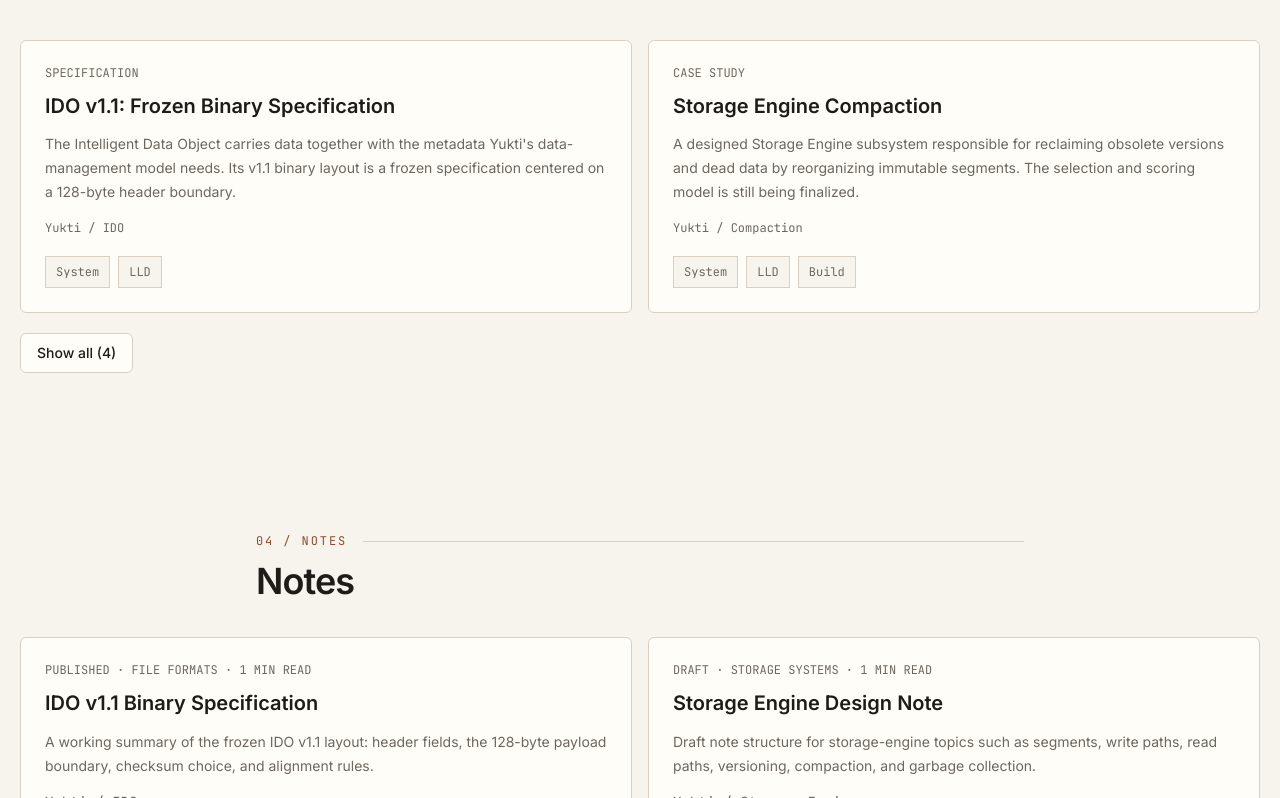
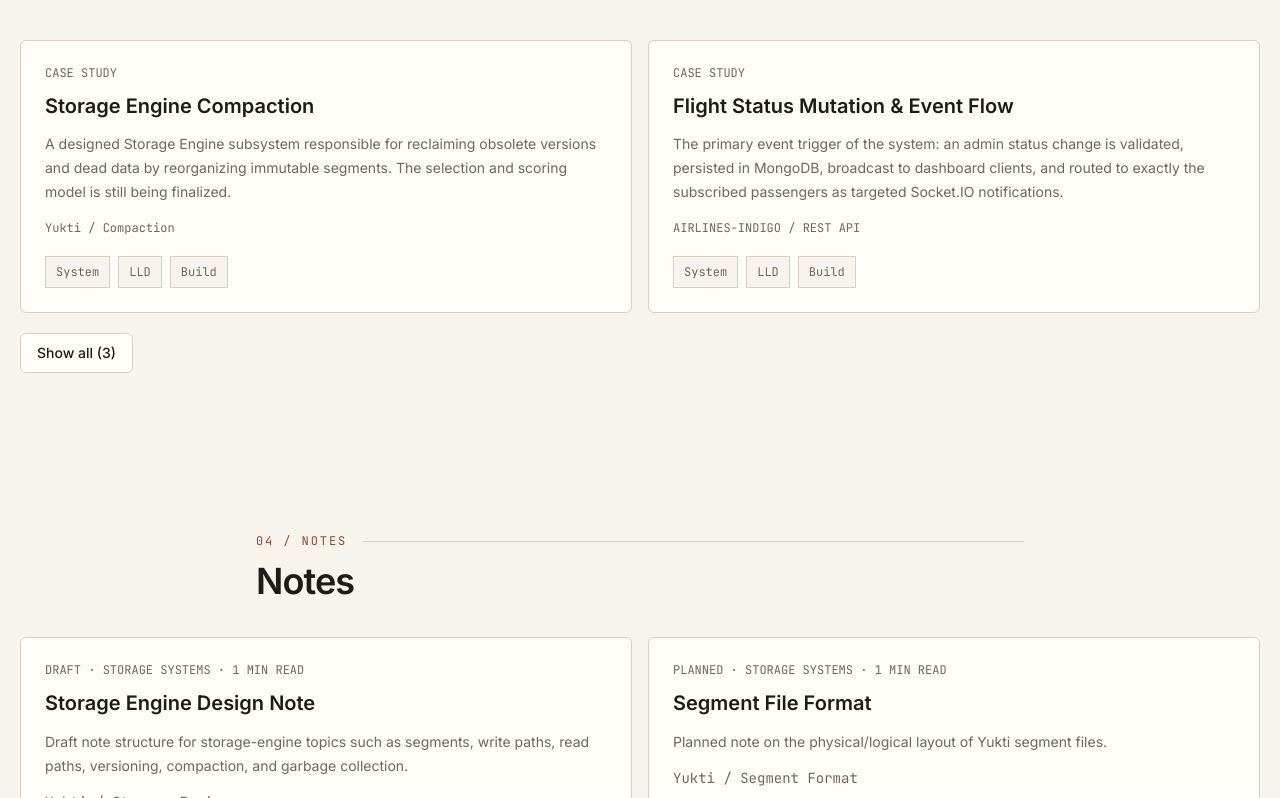
Before and after one commit to adityacoderr/portfolio, a React (Vite) app: page / in a window 1280 px wide. Shown: the part 1882-2680 px from the top of the page. Built offline with nearby package versions, Linux system fonts and the light colour scheme.

Commit message:
Remove IDO v1.1 binary spec content and untrack internal reference docs

```diff
--- a/src/data/portfolio.ts
+++ b/src/data/portfolio.ts
@@ -74,7 +74,7 @@ const yuktiSubsystems: Subsystem[] = [
     id: "ido",
     title: "IDO",
     description:
-      "The Intelligent Data Object is Yukti's data-object abstraction, with a frozen v1.1 binary specification."
+      "The Intelligent Data Object is Yukti's data-object abstraction, carrying data together with the metadata the data-management model needs."
   },
   {
     id: "storage-engine",
@@ -85,7 +85,7 @@ const yuktiSubsystems: Subsystem[] = [
       {
         id: "segment-directory",
         title: "Segment Directory",
-        description: "Engine-wide metadata index of all segments. Frozen architecture (v1.2)."
+        description: "Engine-wide metadata index of all segments."
       },
       {
         id: "segment-format",
@@ -324,106 +324,6 @@ export const technicalWorks: TechnicalWork[] = [
     relatedNoteIds: []
   },
   {
-    id: "yukti-ido-v11",
-    title: "IDO v1.1: Frozen Binary Specification",
-    projectId: "yukti",
-    subsystemId: "ido",
-    pillars: ["system-design", "low-level-design"],
-    type: "specification",
-    tags: ["binary-format", "metadata", "specification"],
-    summary:
-      "The Intelligent Data Object carries data together with the metadata Yukti's data-management model needs. Its v1.1 binary layout is a frozen specification centered on a 128-byte header boundary.",
-    sections: [
-      {
-        label: "Problem",
-        blocks: [
-          {
-            kind: "paragraph",
-            text: "IDO is Yukti's data-object abstraction and has a defined binary specification. It is not simply a normal database row: it carries data together with metadata needed by Yukti's data-management model."
-          }
-        ]
-      },
-      {
-        label: "Metadata model",
-        blocks: [
-          {
-            kind: "list",
-            items: [
-              "Object identity",
-              "Collection / tenant identity",
-              "Version",
-              "Timestamps",
-              "TTL",
-              "Lifecycle",
-              "Consistency",
-              "Durability",
-              "Priority",
-              "Security",
-              "Access semantics",
-              "Payload type / format / properties"
-            ]
-          }
-        ]
-      },
-      {
-        label: "Binary layout",
-        blocks: [
-          {
-            kind: "code",
-            label: "IDO v1.1 header (frozen)",
-            language: "text",
-            code: "Magic                  4 B    IDO1\nSchemaVersion          2 B\nHeaderFlags            4 B\nTotalObjectLength      8 B    uint64\nHeaderLength           2 B\nHeaderChecksum         8 B    XXHash64\nObjectID              24 B    recommended\nCollectionID           4 B\nTenantID               8 B\nObjectVersion          4 B\nCreatedAt              8 B\nLogicalTimestamp      12 B\nTTL                    4 B\nLifecycleFlags         4 B\nConsistencyClass       defined\nDurabilityClass        defined\nBusinessPriority       defined\nSecurityLabelID        defined\nAccessSemantics        defined"
-          }
-        ]
-      },
-      {
-        label: "Layout decisions",
-        blocks: [
-          {
-            kind: "list",
-            items: [
-              "The header is designed around a 128-byte header boundary in the frozen full-object format; the payload begins at the 128-byte boundary.",
-              "The footer is 8-byte aligned.",
-              "The frozen specification uses IDO1 as the magic, a uint64 total object length, and XXHash64 for the header checksum.",
-              "A 24-byte recommended ObjectID and a 12-byte logical/hybrid timestamp are used."
-            ]
-          }
-        ]
-      },
-      {
-        label: "Payload section",
-        blocks: [
-          {
-            kind: "code",
-            label: "Payload fields",
-            language: "text",
-            code: "PayloadType\nPayloadFormat\nPayloadProperties\nPayloadLength\nPayload"
-          }
-        ]
-      },
-      {
-        label: "Small-object modes",
-        blocks: [
-          {
-            kind: "callout",
-            variant: "info",
-            text: "Two size-oriented modes were discussed: a minimal IDO mode for objects approximately below 512 bytes (compact header around 48–64 bytes), and packed paged small objects for payloads approximately below 64 bytes. These are optimization concepts and are not the same thing as the frozen full IDO v1.1 layout unless explicitly specified."
-          }
-        ]
-      },
-      {
-        label: "Status",
-        blocks: [
-          {
-            kind: "callout",
-            text: "Status: Frozen specification."
-          }
-        ]
-      }
-    ],
-    relatedNoteIds: ["yukti-ido-spec"]
-  },
-  {
     id: "yukti-storage-engine-model",
     title: "Storage Engine: Model and Design Sequence",
     projectId: "yukti",
@@ -494,7 +394,7 @@ export const technicalWorks: TechnicalWork[] = [
   },
   {
     id: "yukti-segment-directory-v12",
-    title: "Segment Directory v1.2: Derived-Index Architecture",
+    title: "Segment Directory: Derived-Index Architecture",
     projectId: "yukti",
     subsystemId: "segment-directory",
     pillars: ["system-design", "low-level-design"],
@@ -561,7 +461,7 @@ export const technicalWorks: TechnicalWork[] = [
         blocks: [
           {
             kind: "callout",
-            text: "Status: Frozen architecture (v1.2)."
+            text: "Status: Architecture locked; design record current."
           }
         ]
       }
@@ -608,20 +508,7 @@ export const technicalWorks: TechnicalWork[] = [
         blocks: [
           {
             kind: "paragraph",
-            text: "A major conceptual direction is a Segment Cleaner. It should not blindly compact everything: the design explores evaluating segment health and selecting work based on measurable characteristics. One candidate concept is a Segment Health Score."
-          },
-          {
-            kind: "list",
-            items: [
-              "Obsolete / dead data ratio",
-              "Live-data density",
-              "Version density",
-              "Tombstone density",
-              "Fragmentation",
-              "Read relevance",
-              "Reclaimable space",
-              "Age"
-            ]
+            text: "A major conceptual direction is a Segment Cleaner: rather than blindly compacting everything, the design explores evaluating segment health and selecting work based on measurable characteristics."
           }
         ]
       },
@@ -631,7 +518,7 @@ export const technicalWorks: TechnicalWork[] = [
           {
             kind: "callout",
             variant: "warning",
-            text: "The exact final Segment Health Score formula is not frozen yet; the scoring model is still a design discussion area. Do not claim measured compaction performance unless actual benchmark data exists."
+            text: "The selection and scoring model is still a design discussion area. Do not claim measured compaction performance unless actual benchmark data exists."
           }
         ]
       }
@@ -1333,54 +1220,6 @@ export const technicalWorks: TechnicalWork[] = [
 ];
 
 export const notes: EngineeringNote[] = [
-  {
-    id: "yukti-ido-spec",
-    title: "IDO v1.1 Binary Specification",
-    description:
-      "A working summary of the frozen IDO v1.1 layout: header fields, the 128-byte payload boundary, checksum choice, and alignment rules.",
-    category: "File Formats",
-    tags: ["ido", "binary-format", "checksum", "alignment"],
-    relatedProjectId: "yukti",
-    relatedSubsystemId: "ido",
-    pillarIds: ["system-design", "low-level-design"],
-    status: "published",
-    content: [
-      {
-        label: "Scope",
-        blocks: [
-          {
-            kind: "paragraph",
-            text: "This note is a working summary of the frozen IDO v1.1 specification as maintained in the project reference material. IDO is Yukti's data-object abstraction, not a normal database row: it carries data together with the metadata the data-management model needs."
-          }
-        ]
-      },
-      {
-        label: "Header layout",
-        blocks: [
-          {
-            kind: "code",
-            label: "Frozen header fields",
-            language: "text",
-            code: "Magic                  4 B    IDO1\nSchemaVersion          2 B\nHeaderFlags            4 B\nTotalObjectLength      8 B    uint64\nHeaderLength           2 B\nHeaderChecksum         8 B    XXHash64\nObjectID              24 B    recommended\nCollectionID           4 B\nTenantID               8 B\nObjectVersion          4 B\nCreatedAt              8 B\nLogicalTimestamp      12 B\nTTL                    4 B\nLifecycleFlags         4 B\nConsistencyClass       defined\nDurabilityClass        defined\nBusinessPriority       defined\nSecurityLabelID        defined\nAccessSemantics        defined"
-          }
-        ]
-      },
-      {
-        label: "Layout decisions",
-        blocks: [
-          {
-            kind: "list",
-            items: [
-              "The header is designed around a 128-byte header boundary in the frozen full-object format; the payload begins at the 128-byte boundary.",
-              "The footer is 8-byte aligned.",
-              "IDO1 is the magic; total object length is a uint64; the header checksum is XXHash64.",
-              "The recommended ObjectID is 24 bytes; the logical/hybrid timestamp is 12 bytes."
-            ]
-          }
-        ]
-      }
-    ]
-  },
   {
     id: "storage-engine-note-template",
     title: "Storage Engine Design Note",
```
Also changed, not shown: 2 other files (tests, documents, lock files or other folders).
